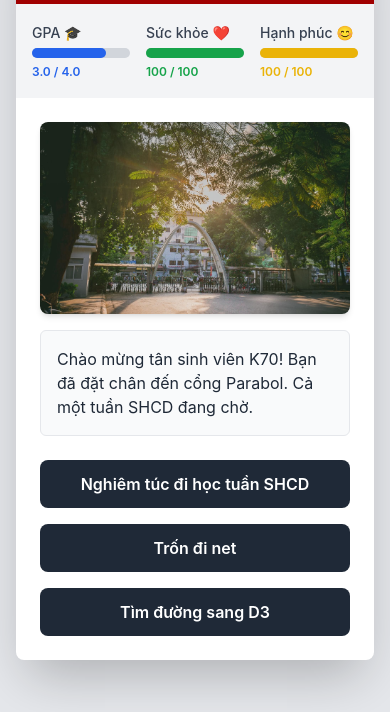
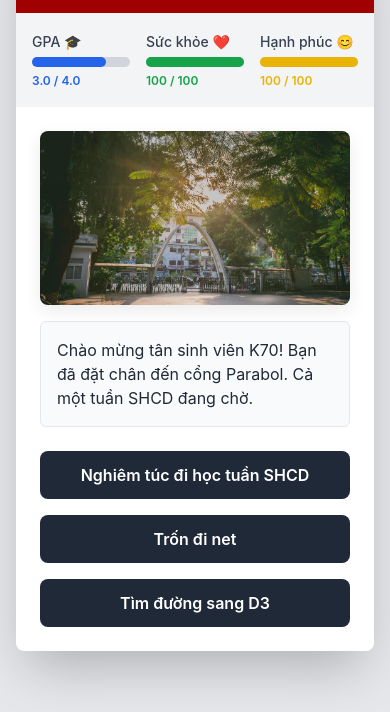
Before and after one commit to Bachchuy/Sinh_ton_bach_khoa, a plain HTML site: page index.html in a window 390 px wide. Shown: the part 132-844 px from the top of the page. Drawn offline with nearby package versions, Linux system fonts and the light colour scheme; files that its build step writes are made by us from their sources.

Commit message:
Enhance image display responsiveness and adjust image properties for better layout

```diff
--- a/css/style.css
+++ b/css/style.css
@@ -15,3 +15,22 @@ body {
 .progress-bar-inner {
     transition: width 0.5s ease-in-out;
 }
+
+/* Responsive image container: giữ tỉ lệ 16:9 và cho ảnh co dãn theo khung */
+#image-display {
+    position: relative;
+    width: 100%;
+    /* padding-top = height/width -> 9/16 = 56.25% (tỉ lệ 16:9) */
+    padding-top: 56.25%;
+}
+
+#image-display img {
+    position: absolute;
+    top: 0;
+    left: 0;
+    width: 100%;
+    height: 100%;
+    object-fit: cover; /* giữ tỉ lệ và crop nếu cần */
+    border-radius: 0.5rem; /* khớp với rounded-lg */
+    box-shadow: 0 6px 18px rgba(0,0,0,0.08);
+}
--- a/index.html
+++ b/index.html
@@ -60,7 +60,7 @@
         <main class="p-6">
             <!-- Hình ảnh sự kiện -->
             <div id="image-display" class="mb-4">
-                <img id="event-image" src="asset/image/parabol.jpg" alt="Hình ảnh sự kiện" class="w-full h-48 object-cover rounded-lg shadow-md">
+                <img id="event-image" src="asset/image/parabol.jpg" alt="Hình ảnh sự kiện" class="w-full rounded-lg shadow-md">
             </div>
 
             <!-- Văn bản sự kiện -->
```
